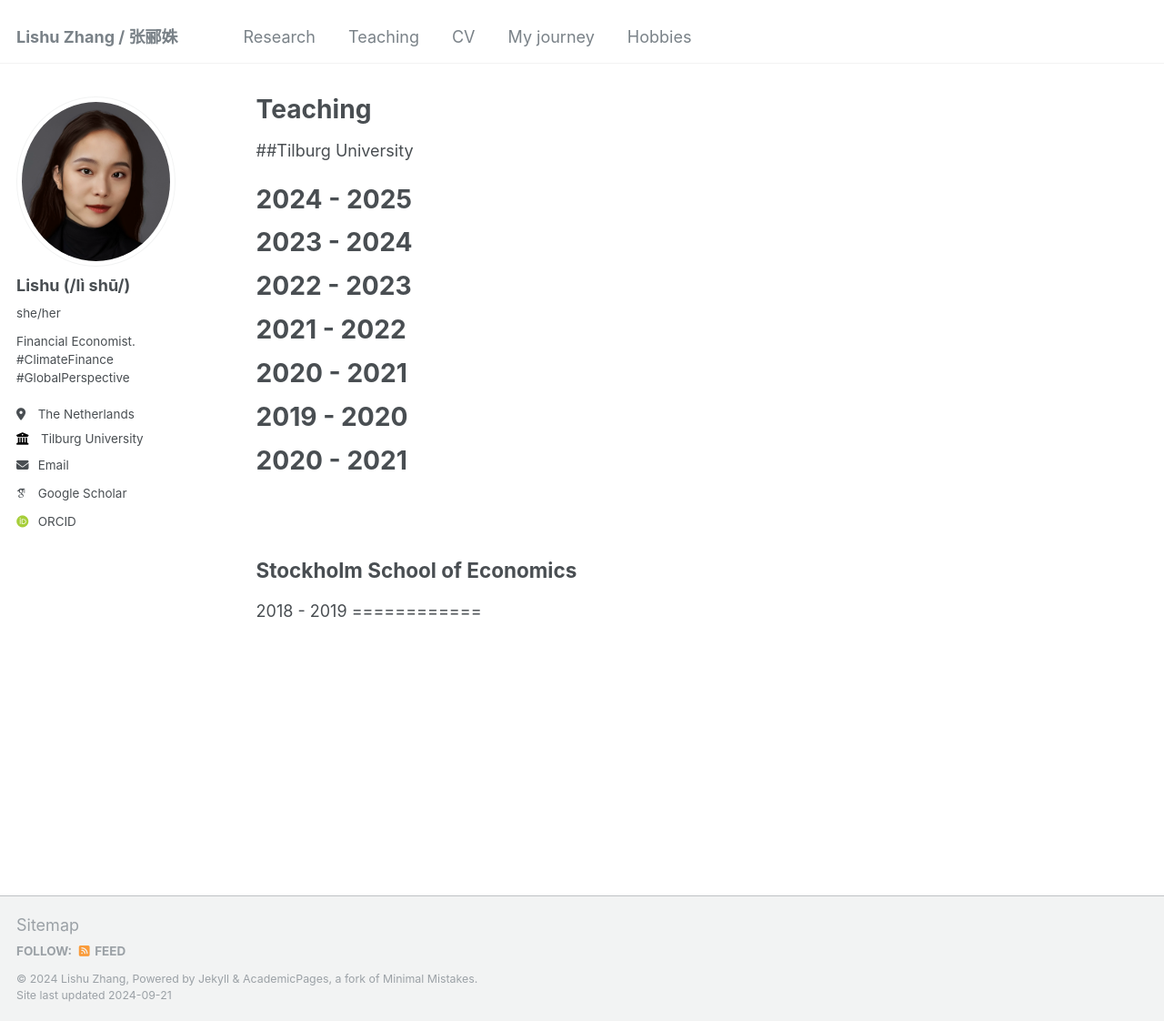
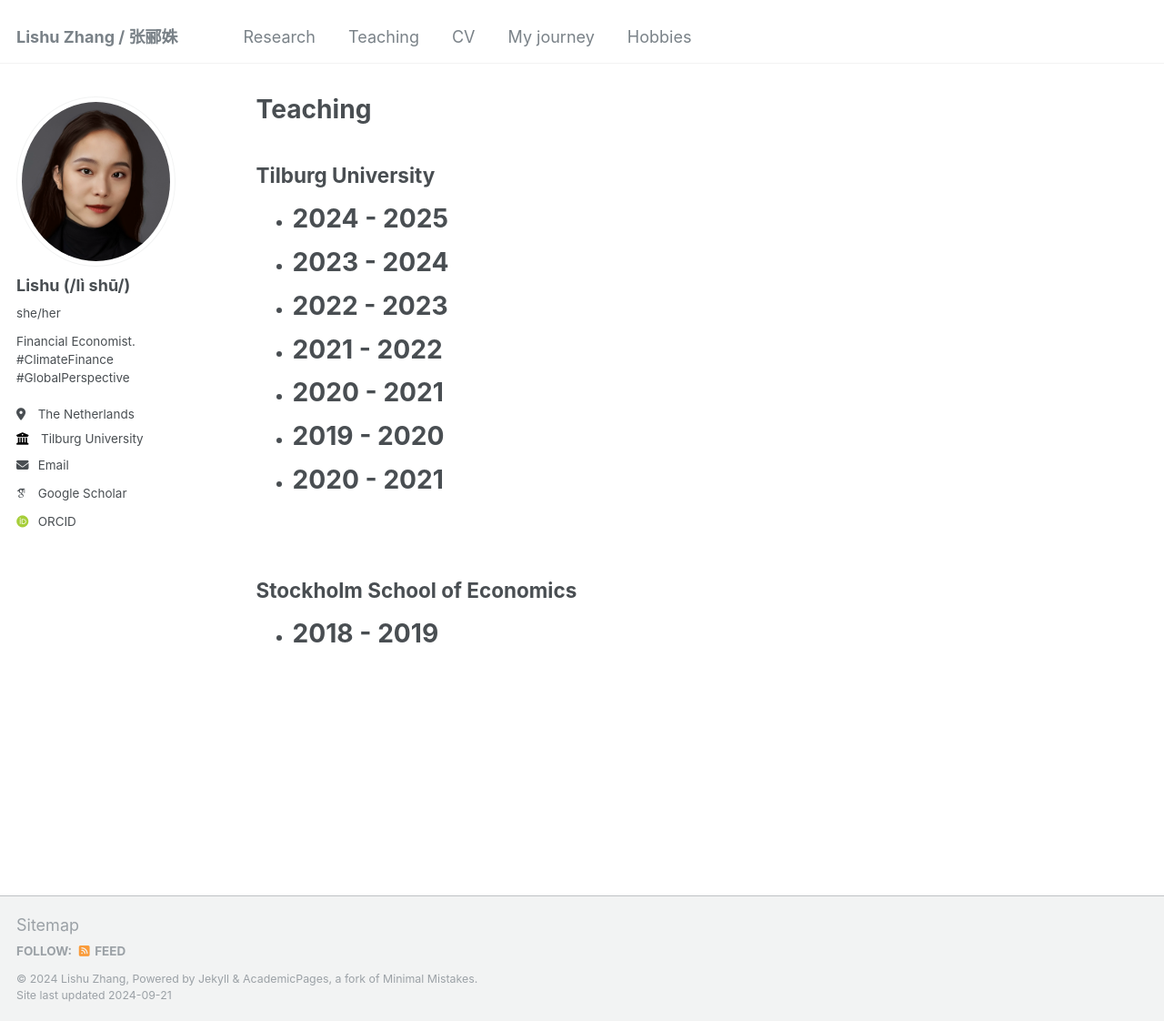
Before and after one commit to LishuZ/LishuZ.github.io, a Jekyll site: the page built from _pages/teaching.md, in a window 1280 px wide and 1122 px high. Shown: the whole window at 91% size. Built offline with Jekyll 4.4.1, drawn with Linux system fonts in a browser that asks for light colours; some web fonts are replaced.

```diff
--- a/_pages/teaching.md
+++ b/_pages/teaching.md
@@ -4,30 +4,30 @@ title: "Teaching"
 permalink: /teaching/
 author_profile: true
 ---
-##Tilburg University
+## Tilburg University
 
-2024 - 2025
+* 2024 - 2025
 ============
 
-2023 - 2024
+* 2023 - 2024
 ============
 
-2022 - 2023
+* 2022 - 2023
 ============
 
-2021 - 2022
+* 2021 - 2022
 ============
 
-2020 - 2021
+* 2020 - 2021
 ============
 
-2019 - 2020
+* 2019 - 2020
 ============
 
-2020 - 2021
+* 2020 - 2021
 ============
 
 <br/>
 ## Stockholm School of Economics
-2018 - 2019
+* 2018 - 2019
 ============
```
